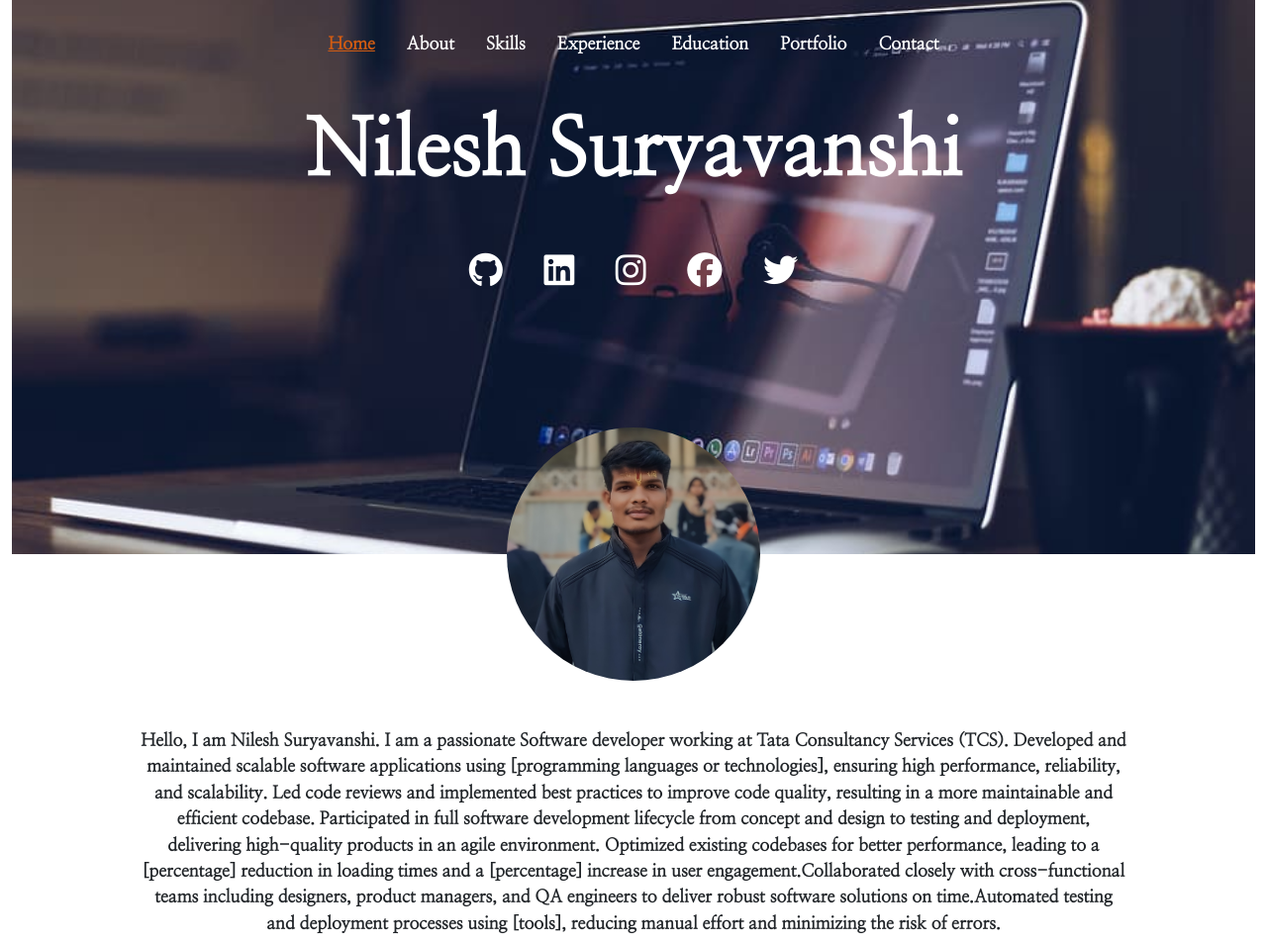
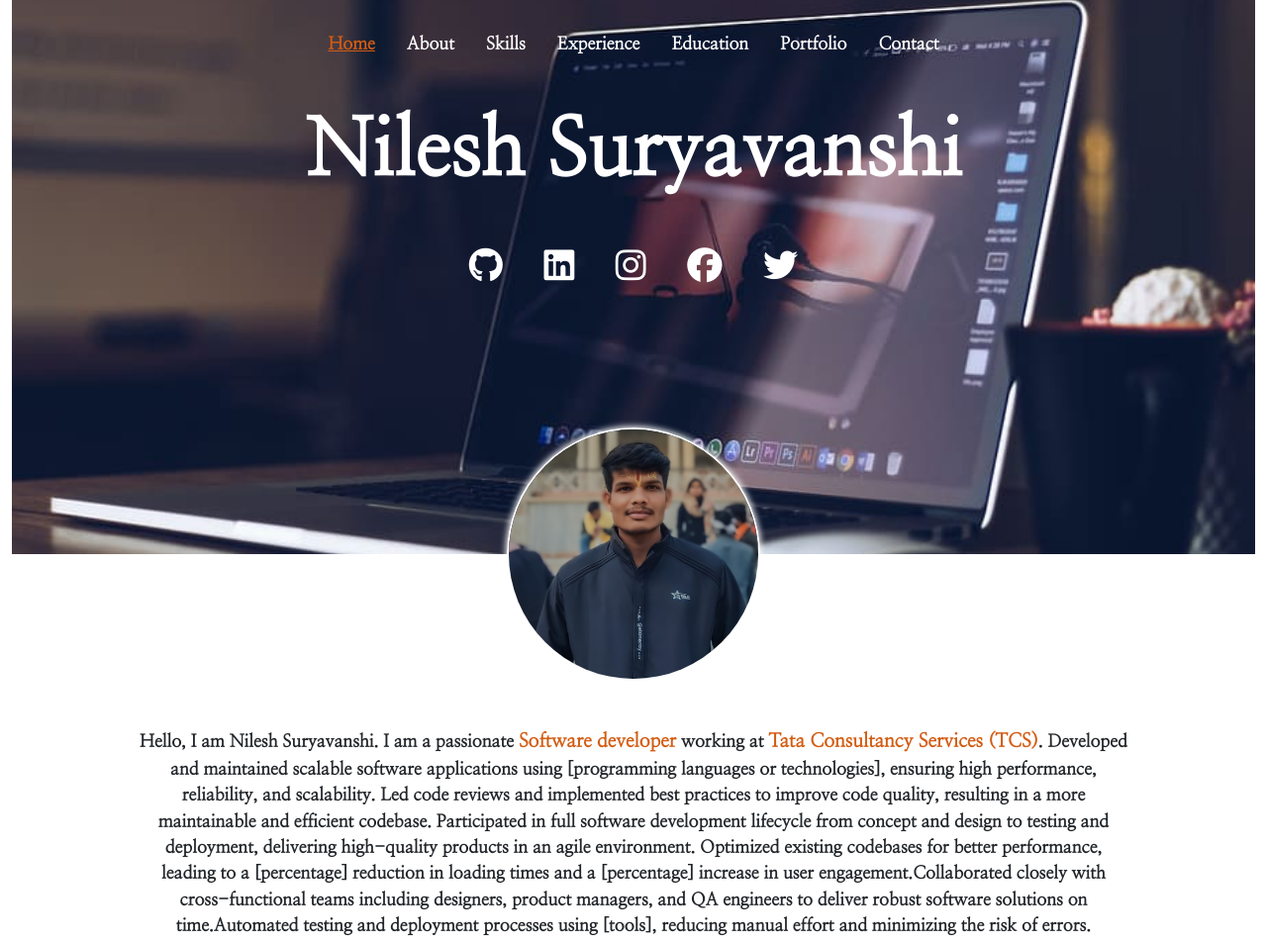
Before and after one commit to nil22esh/Resume-Project, a plain HTML site: page index.html in a window 1280 px wide. Shown: the top 953 px of the page at 99% size. Drawn offline with nearby package versions, Linux system fonts and the light colour scheme.

Commit message:
border added to profile

```diff
--- a/index.css
+++ b/index.css
@@ -16,6 +16,7 @@ header {
   background-image: url("images/bg.jpg");
   background-size: cover;
   background-position: center;
+  background-attachment: fixed;
   height: 35rem;
   padding: 2rem;
   animation: slide-in 2s ease-out forwards;
@@ -85,16 +86,18 @@ header {
   margin-bottom: 3rem;
 }
 
-.social-media a {
+.social-media a i {
   margin: 0 1.3rem;
   font-size: 2.2rem;
   color: var(--text-color);
   transition: all 0.3s;
+  border-radius: 50%;
 }
 
-.social-media a:hover {
+.social-media a i:hover {
   color: var(--primary-color);
   transform: scale(1.2);
+  box-shadow: 0px 0px 6px 4px rgb(225, 225, 225);
 }
 
 .profile-details {
@@ -110,6 +113,8 @@ header {
   border-radius: 50%;
   margin-top: -50%;
   margin-bottom: 3rem;
+  border: 2px solid white;
+  box-shadow: 0px 0px 6px 1px white;
   transition: all 0.3s ease-in-out;
   animation: slide-in-out 4s ease-out forwards;
 }
@@ -475,6 +480,12 @@ footer {
   color: var(--text-color);
   text-align: center;
 }
+strong {
+  color: var(--primary-color);
+  font-style: normal;
+  font-size: 1.2rem;
+  font-weight: 700;
+}
 
 footer strong {
   color: var(--primary-color);
--- a/index.html
+++ b/index.html
@@ -132,11 +132,12 @@
         </div>
         <div class="profile-content">
           <p>
-            Hello, I am Nilesh Suryavanshi. I am a passionate Software developer
-            working at Tata Consultancy Services (TCS). Developed and maintained
-            scalable software applications using [programming languages or
-            technologies], ensuring high performance, reliability, and
-            scalability. Led code reviews and implemented best practices to
+            Hello, I am Nilesh Suryavanshi. I am a passionate
+            <strong>Software developer</strong> working at
+            <strong>Tata Consultancy Services (TCS)</strong>. Developed and
+            maintained scalable software applications using [programming
+            languages or technologies], ensuring high performance, reliability,
+            and scalability. Led code reviews and implemented best practices to
             improve code quality, resulting in a more maintainable and efficient
             codebase. Participated in full software development lifecycle from
             concept and design to testing and deployment, delivering
```
